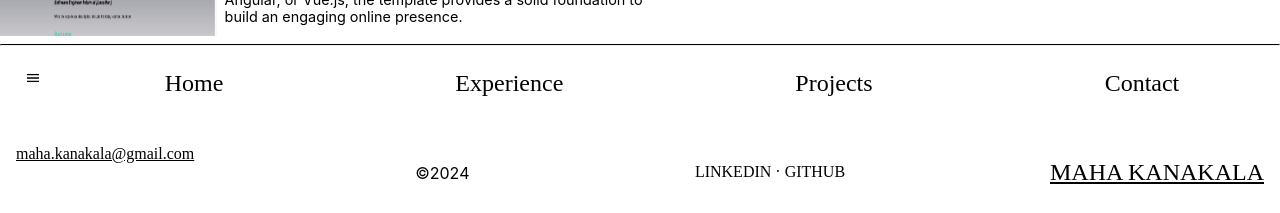
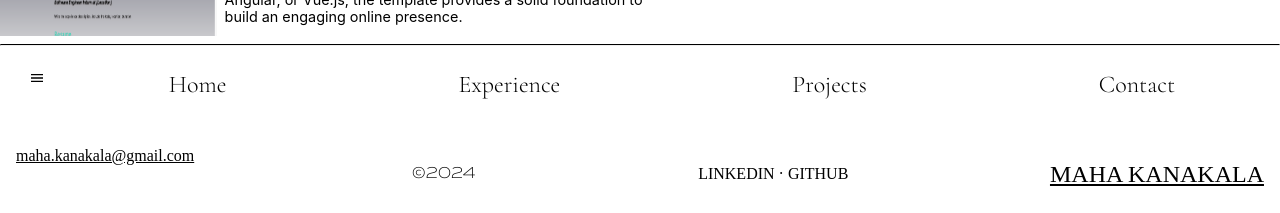
Before and after one commit to mahakanakala/maha.kanakala.com, a Next.js app: page / in a window 1280 px wide. Shown: the part 2385-2598 px from the top of the page. Built offline with nearby package versions, Linux system fonts and the light colour scheme.

Commit message:
init dev branch

```diff
--- a/src/app/globals.css
+++ b/src/app/globals.css
@@ -1,3 +1,16 @@
+@font-face {
+  font-family: "Commuter-Sans";
+  src: url("../../public/fonts/CommutersSans-ExtraLight.ttf") format("opentype");
+  /*optimize font loading and enhance text visibility during the loading process, you can use the font-display CSS property within your @font-face rule. The font-display property determines how a font is displayed based on whether and when it is downloaded and ready to use.
+  find the woff versions of these fonts
+ */
+}
+
+@font-face {
+  font-family: "Cormorant-Garamond";
+  src: url("../../public/fonts/CormorantGaramond-Light.ttf") format("truetype");
+}
+
 html,
 body {
   margin: 0;
@@ -41,7 +54,7 @@ nav ul li {
 nav ul li a {
   text-decoration: none;
   color: black;
-  font-family: "EB Garamond", serif;
+  font-family: Cormorant-Garamond;
   font-size: 1.5em;
   padding-right: 4.5em;
   padding-left: 4.5em;
@@ -80,7 +93,7 @@ nav ul li a {
 .footerTextYear {
   font-size: 1em;
   color: black;
-  font-family: "Inter", sans-serif;
+  font-family: Commuter-Sans;
   margin: 0 auto;
   padding: 0;
   text-align: right;
--- a/src/app/page.module.css
+++ b/src/app/page.module.css
@@ -143,7 +143,7 @@
 
 .experienceTitle {
   transition: all 0.3s;
-  background-color: #c0c0c0;
+  /* background-color: #c0c0c0; */
   width: 100%;
   position: -webkit-sticky;
   position: -moz-sticky;
@@ -183,6 +183,8 @@
   color: #666;
   padding-right: 3em;
   top: 0;
+  overflow-wrap: break-word;
+  display: block;
 }
 
 .details {
```
